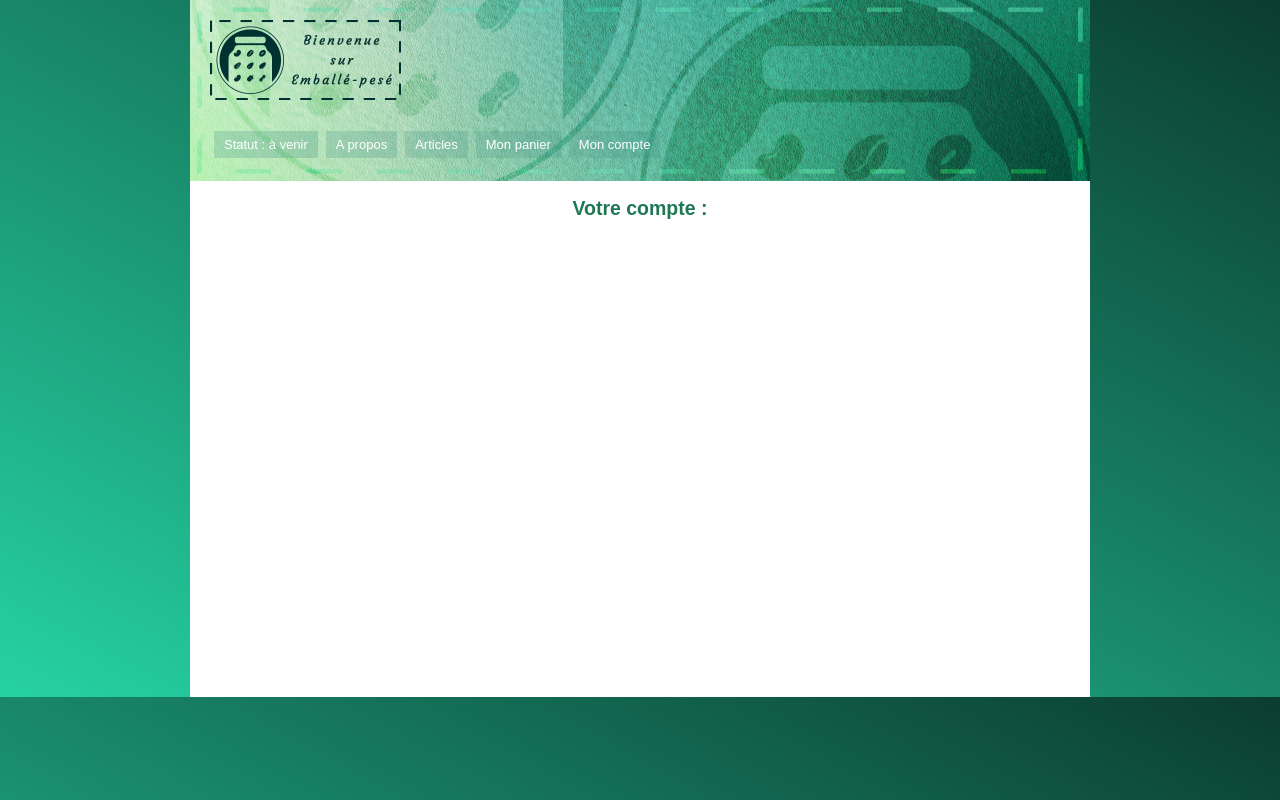
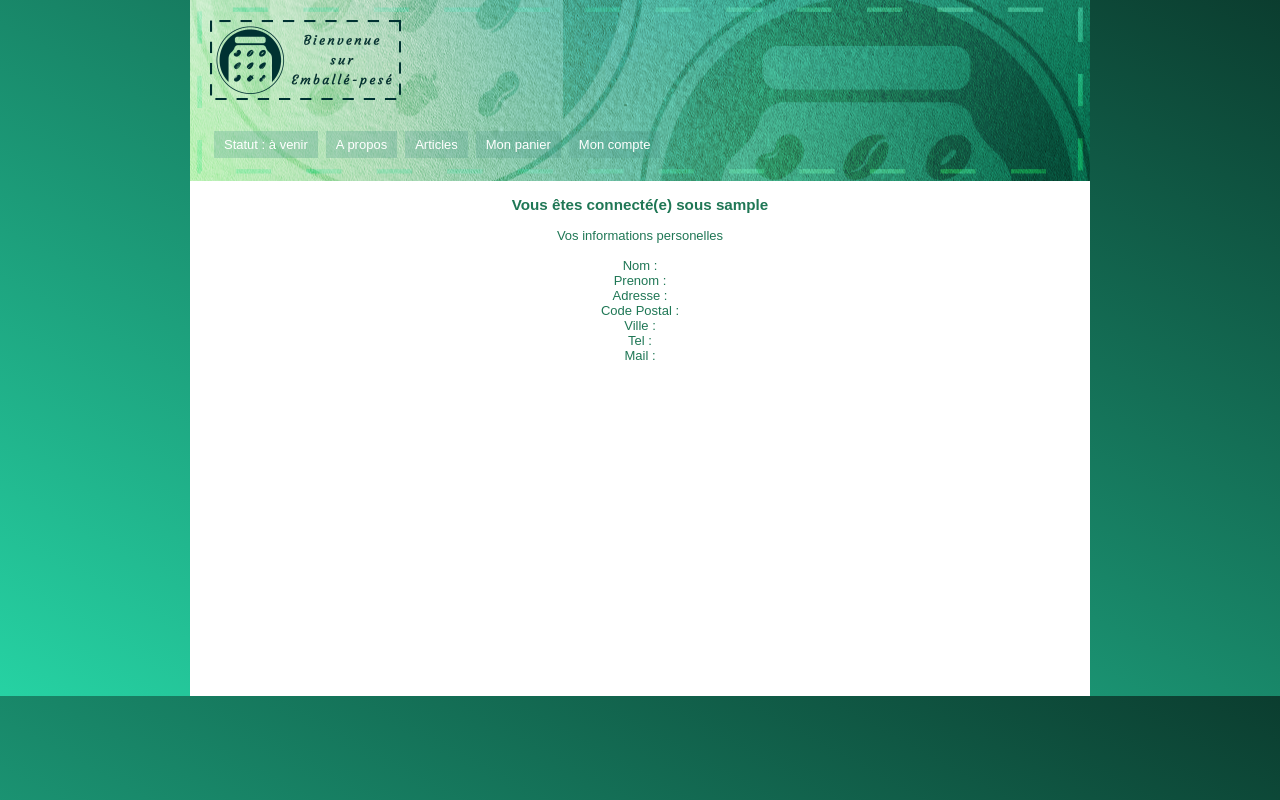
Before and after one commit to EmballePese/PI, a PHP site: page /View/v_account.php in a window 1280 px wide. Run offline with PHP 8.4, Linux system fonts and the light colour scheme; the visitor is signed in with stand-in values (Sample User, id 1).

Commit message:
show informations about user

```diff
--- /dev/null
+++ b/Model/m_account.php
@@ -0,0 +1,28 @@
+<?php
+session_start();
+try
+{
+	$bdd = new PDO('mysql:host=localhost;dbname=emballe_pese;charset=utf8', 'root', 'MonMySQL');
+}
+catch (Exception $e)
+{
+	die('Erreur : '. $e->getMessage());
+}
+
+$recov = $bdd->query("SELECT * FROM User WHERE Mail = '$user'");
+
+$donnees = $recov->fetch();
+
+echo("Vos informations personelles <br><br>");
+echo("Nom : ".$donnees['Nom']."<br>");
+echo("Prenom : ".$donnees['Prenom']."<br>");
+echo("Adresse : ".$donnees['Adresse']."<br>");
+echo("Code Postal : ".$donnees['CP']."<br>");
+echo("Ville : ".$donnees['Ville']."<br>");
+echo("Tel : ".$donnees['Tel']."<br>");
+echo("Mail : ".$donnees['Mail']."<br>");
+
+$recov->closeCursor();
+
+
+?>
--- a/View/v_account.php
+++ b/View/v_account.php
@@ -1,3 +1,6 @@
+<?php
+session_start();
+?>
 <!DOCTYPE html PUBLIC "-//W3C//DTD XHTML 1.0 Transitional//EN" "http://www.w3.org/TR/xhtml1/DTD/xhtml1-transitional.dtd">
 <html xmlns="http://www.w3.org/1999/xhtml">
 <head>
@@ -21,7 +24,18 @@
     </div>
   </div>
   <div class="center_content">
-    <h2>Votre compte :</h2>
+<?php
+if(empty($_SESSION['user']))
+{
+	header('Location: v_connexion.php');
+}
+else
+{
+	$user = $_SESSION['user'];
+	echo "<h3>Vous êtes connecté(e) sous $user</h3>";
+	include('../Model/m_account.php');
+}
+?>
   </div>
 </div>
 </body>
```
